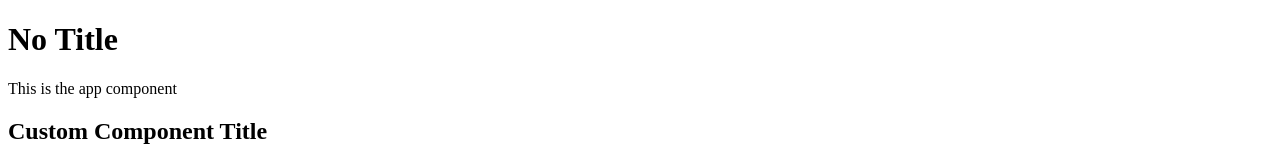
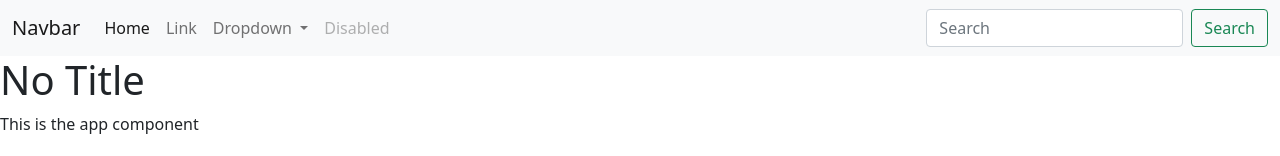
Before and after one commit to ShareghYusefi/school-client, an Angular app: page / in a window 1280 px wide. Shown: the top 156 px of the page. Built offline with nearby package versions, Linux system fonts and the light colour scheme.

Commit message:
class binding & ngClass directive

```diff
--- a/src/app/app.html
+++ b/src/app/app.html
@@ -1,6 +1,67 @@
 <!-- What is the Angular framework? -->
 <!-- A typescript font-end framework for building single page applications (SPA) -->
-
+<nav class="navbar navbar-expand-lg navbar-light bg-light">
+  <div class="container-fluid">
+    <a class="navbar-brand" href="#">Navbar</a>
+    <button
+      class="navbar-toggler"
+      type="button"
+      data-bs-toggle="collapse"
+      data-bs-target="#navbarSupportedContent"
+      aria-controls="navbarSupportedContent"
+      aria-expanded="false"
+      aria-label="Toggle navigation"
+    >
+      <span class="navbar-toggler-icon"></span>
+    </button>
+    <div class="collapse navbar-collapse" id="navbarSupportedContent">
+      <ul class="navbar-nav me-auto mb-2 mb-lg-0">
+        <li class="nav-item">
+          <a class="nav-link active" aria-current="page" href="#">Home</a>
+        </li>
+        <li class="nav-item">
+          <a class="nav-link" href="#">Link</a>
+        </li>
+        <li class="nav-item dropdown">
+          <a
+            class="nav-link dropdown-toggle"
+            href="#"
+            id="navbarDropdown"
+            role="button"
+            data-bs-toggle="dropdown"
+            aria-expanded="false"
+          >
+            Dropdown
+          </a>
+          <ul class="dropdown-menu" aria-labelledby="navbarDropdown">
+            <li><a class="dropdown-item" href="#">Action</a></li>
+            <li><a class="dropdown-item" href="#">Another action</a></li>
+            <li><hr class="dropdown-divider" /></li>
+            <li><a class="dropdown-item" href="#">Something else here</a></li>
+          </ul>
+        </li>
+        <li class="nav-item">
+          <a
+            class="nav-link disabled"
+            href="#"
+            tabindex="-1"
+            aria-disabled="true"
+            >Disabled</a
+          >
+        </li>
+      </ul>
+      <form class="d-flex">
+        <input
+          class="form-control me-2"
+          type="search"
+          placeholder="Search"
+          aria-label="Search"
+        />
+        <button class="btn btn-outline-success" type="submit">Search</button>
+      </form>
+    </div>
+  </div>
+</nav>
 <main>
   <!-- String Interpolation: {{}} is used to render dynamic content. We can even write Javacscript experssions in them. -->
   <h1>{{ 1 > 3 ? title : "No Title" }}</h1>
--- a/src/app/components/course/course.html
+++ b/src/app/components/course/course.html
@@ -1,7 +1,8 @@
-<h2>{{ title }}</h2>
+<h2 [class]="{ 'text-uppercase': booleanVariable }">{{ title }}</h2>
 <ul>
   <!-- ngForOf directive can be used to iterate over array items -->
-  <li *ngFor="let course of courses">
+  <!-- class binding & ngClass directive -->
+  <li [ngClass]="{ 'text-lg-start': true }" *ngFor="let course of courses">
     {{ course }}
   </li>
 </ul>
--- a/src/app/components/course/course.ts
+++ b/src/app/components/course/course.ts
@@ -10,6 +10,7 @@ import { Courses } from '../../services/courses';
 export class Course {
   title: string = 'List of Courses';
   courses: string[] = [];
+  booleanVariable = false;
 
   // Dependency Injection
   // When this component is created, angular finds and injects an instance of the Courses Service class and stores it into serviceVariable within constructor function.
--- a/src/index.html
+++ b/src/index.html
@@ -1,13 +1,24 @@
-<!doctype html>
+<!DOCTYPE html>
 <html lang="en">
   <head>
-  <meta charset="utf-8">
+    <meta charset="utf-8" />
     <title>SchoolClient</title>
-  <base href="/">
-  <meta name="viewport" content="width=device-width, initial-scale=1">
-  <link rel="icon" type="image/x-icon" href="favicon.ico">
+    <base href="/" />
+    <meta name="viewport" content="width=device-width, initial-scale=1" />
+    <link rel="icon" type="image/x-icon" href="favicon.ico" />
+    <link
+      href="https://cdn.jsdelivr.net/npm/bootstrap@5.0.2/dist/css/bootstrap.min.css"
+      rel="stylesheet"
+      integrity="sha384-EVSTQN3/azprG1Anm3QDgpJLIm9Nao0Yz1ztcQTwFspd3yD65VohhpuuCOmLASjC"
+      crossorigin="anonymous"
+    />
   </head>
   <body>
     <app-root></app-root>
+    <script
+      src="https://cdn.jsdelivr.net/npm/bootstrap@5.0.2/dist/js/bootstrap.bundle.min.js"
+      integrity="sha384-MrcW6ZMFYlzcLA8Nl+NtUVF0sA7MsXsP1UyJoMp4YLEuNSfAP+JcXn/tWtIaxVXM"
+      crossorigin="anonymous"
+    ></script>
   </body>
 </html>
```
Lines whose indentation alone changed are shown as unchanged.
